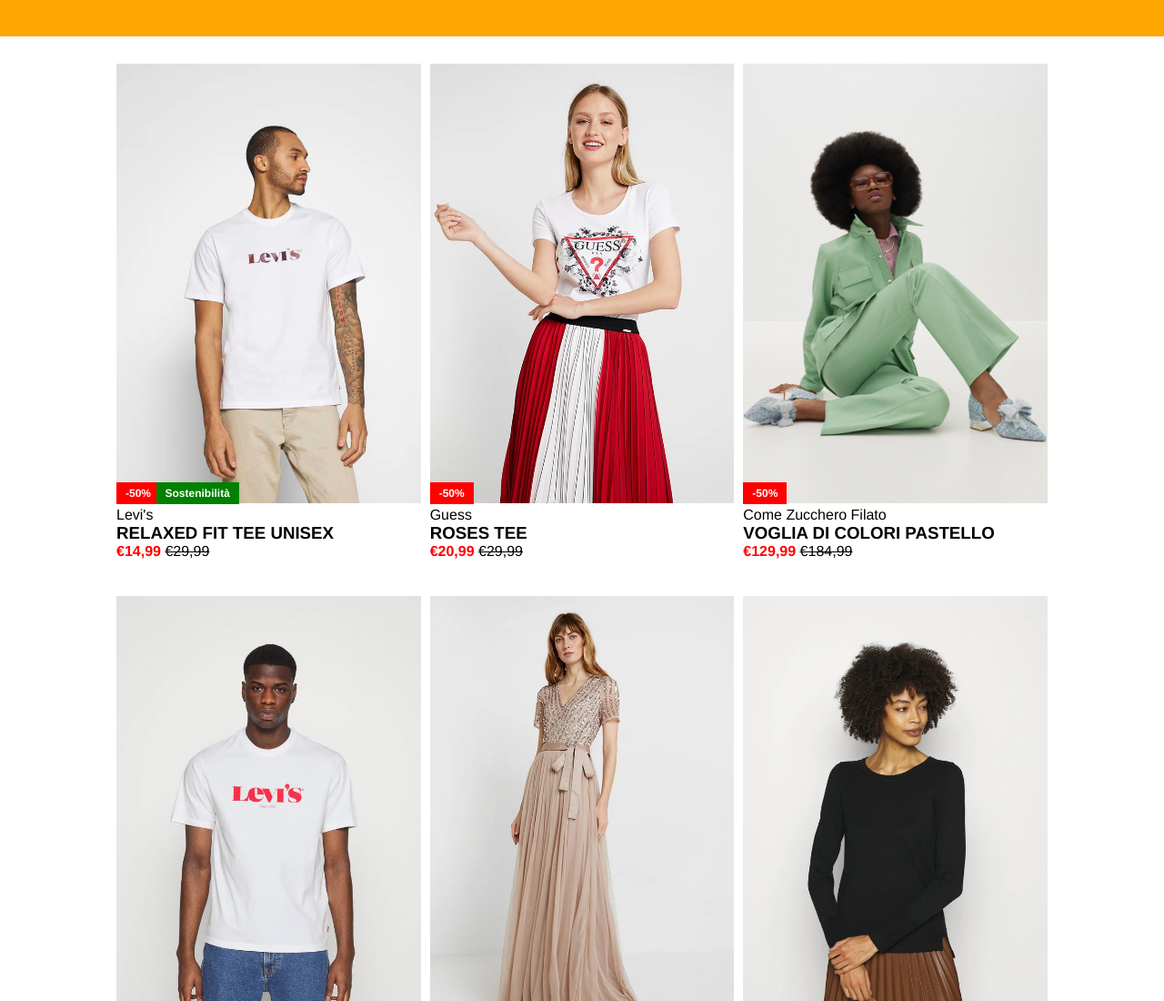
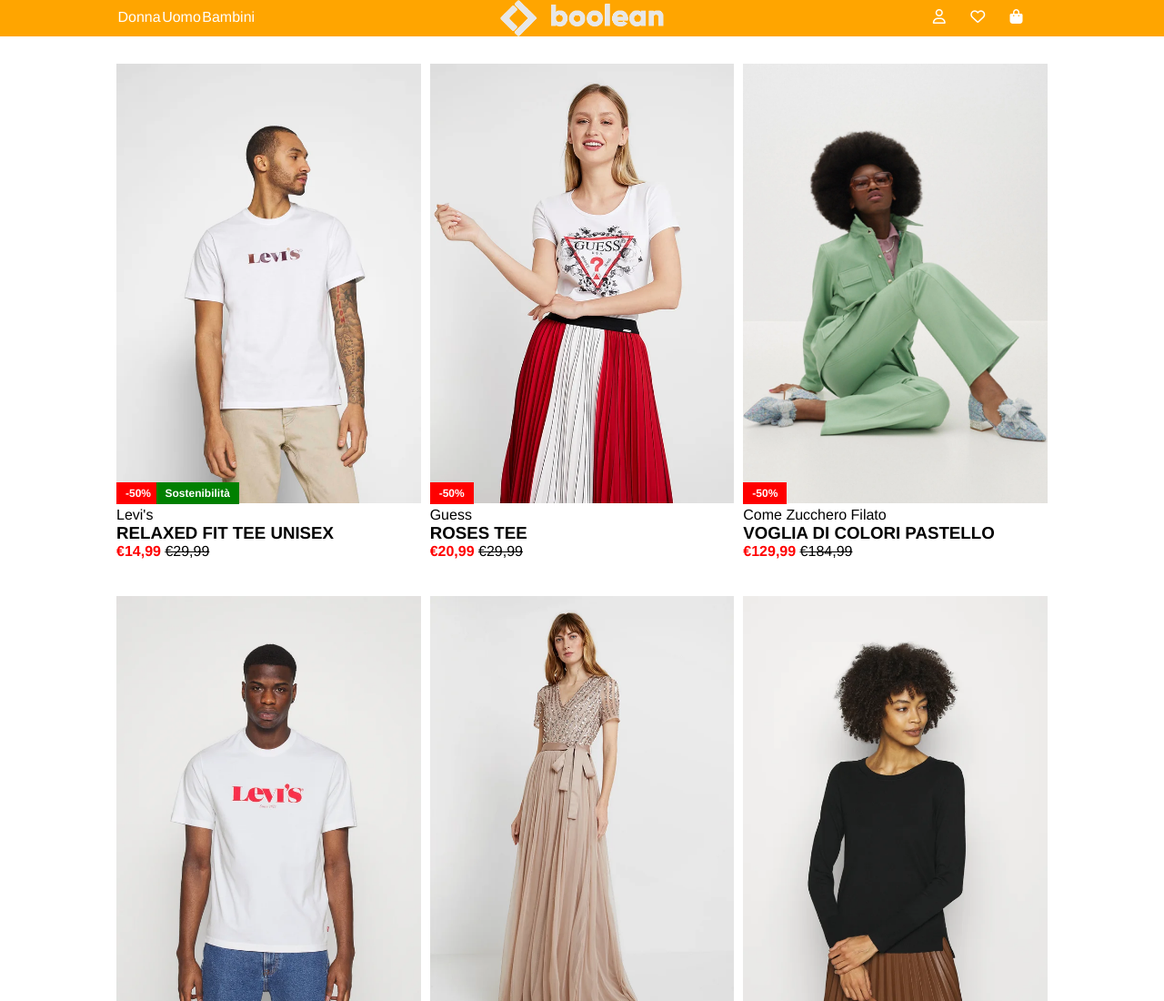
Before and after one commit to Sarasalzano/html-css-boolando, a plain HTML site: page index.html in a window 1280 px wide. Shown: the top 1100 px of the page at 91% size. Drawn offline with Linux system fonts and the light colour scheme.

Commit message:
esegui header

```diff
--- a/css/style.css
+++ b/css/style.css
@@ -7,13 +7,56 @@
     font-family: Whitney, 'Helvetica Neue', Helvetica, Arial, sans-serif;
 }
 
+ul {
+    list-style-type: none;
+    display: flex;
+    justify-content: space-evenly;
+}
+
+a {
+     text-decoration: none;
+     color: white;
+}
+
 /* intestazione */
 
 header {
     background-color: orange;
     height: 40px;
+}
+
+.container-intestazione {
+
+/* debug
+    background-color: aquamarine;
+    border: 1px solid black;*/
+    width: 80%;
+    height: 40px;
+    margin: 0 auto;
     display: flex;
-    justify-content: space-between;
+    align-items: center;
+}
+
+nav {
+
+/* debug
+    border: 1px solid black; */
+    width: 15%;
+    height: 100%;
+    padding-top: 10px;
+}
+
+#logo-header {
+
+/* debug
+    border: 1px solid black; */
+    height: 100%;
+    flex-grow: 1;
+    text-align: center;
+}
+
+.container-intestazione img {
+    height: 100%;
 }
 
 /* contenuto principale */
@@ -33,7 +76,7 @@ header {
 
 .column {
 
-    /* debug
+/* debug
     background-color: blueviolet;
     height: 150px;
     border: 1px solid black; */
@@ -47,7 +90,6 @@ max-width: 100%;
 
 
 /* etichette */
-
 
 .label-discount {
     background-color: red;
--- a/index.html
+++ b/index.html
@@ -3,6 +3,7 @@
 <head>
     <meta charset="UTF-8">
     <meta name="viewport" content="width=device-width, initial-scale=1.0">
+    <link rel="stylesheet" href="https://cdnjs.cloudflare.com/ajax/libs/font-awesome/6.7.2/css/all.min.css" integrity="sha512-Evv84Mr4kqVGRNSgIGL/F/aIDqQb7xQ2vcrdIwxfjThSH8CSR7PBEakCr51Ck+w+/U6swU2Im1vVX0SVk9ABhg==" crossorigin="anonymous" referrerpolicy="no-referrer" />
     <link rel="stylesheet" href="css/style.css">
     <title>Boolando</title>
 </head>
@@ -10,12 +11,25 @@
     <!--header-->
     <header>
         <div class="container-intestazione">
-        </div>
+            <nav>
+                <ul>
+                    <li><a href="#">Donna</a></li>
+                    <li><a href="#">Uomo</a></li>
+                    <li><a href="#">Bambini</a></li>
+                </ul>
+            </nav>
 
-        <div class="container-intestazione">
-        </div>
+            <div id="logo-header">
+                <img src="img/boolean-logo.png" alt="logo">
+            </div>
 
-        <div class="container-intestazione">
+            <nav id="icone-header">
+                <ul>
+                    <li><a href="#"><i class="fa-regular fa-user"></i></a></li>
+                    <li><a href="#"><i class="fa-regular fa-heart"></i></a></li>
+                    <li><a href="#"><i class="fa-solid fa-bag-shopping"></i></a></li>
+                </ul>
+            </div>
         </div>
     </header>
 
```
